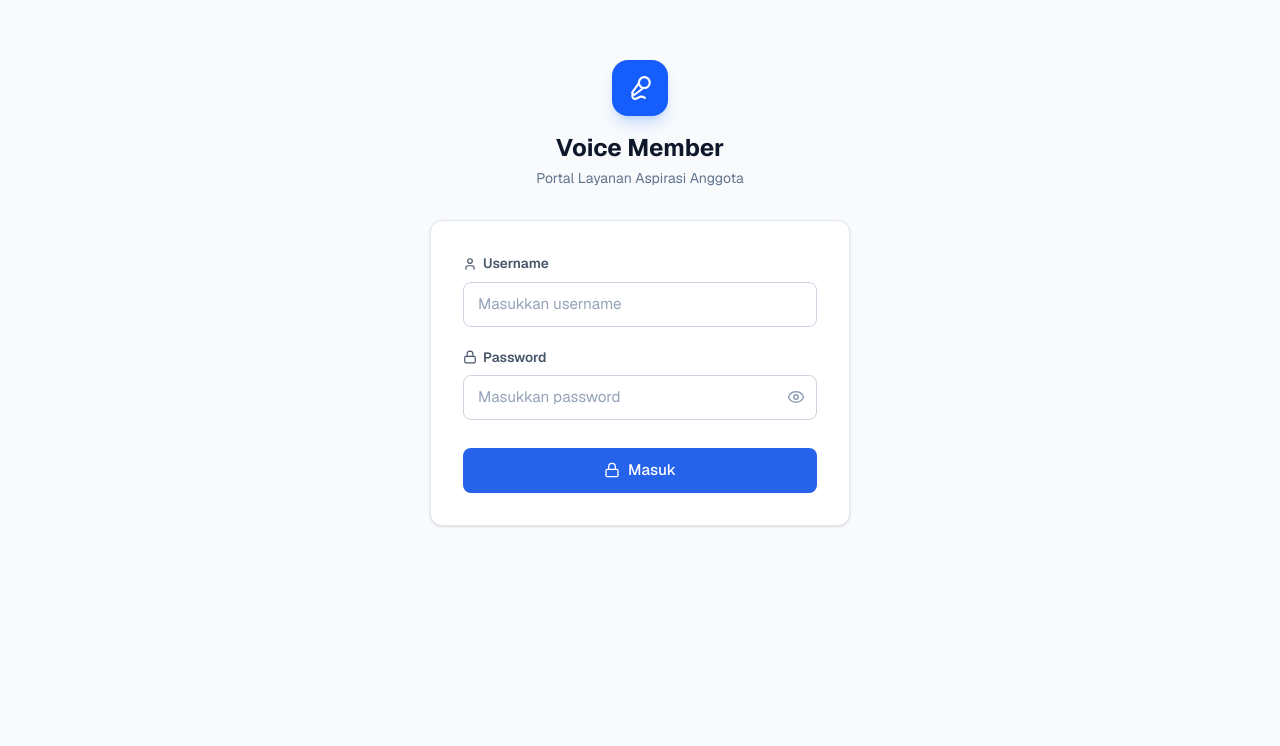
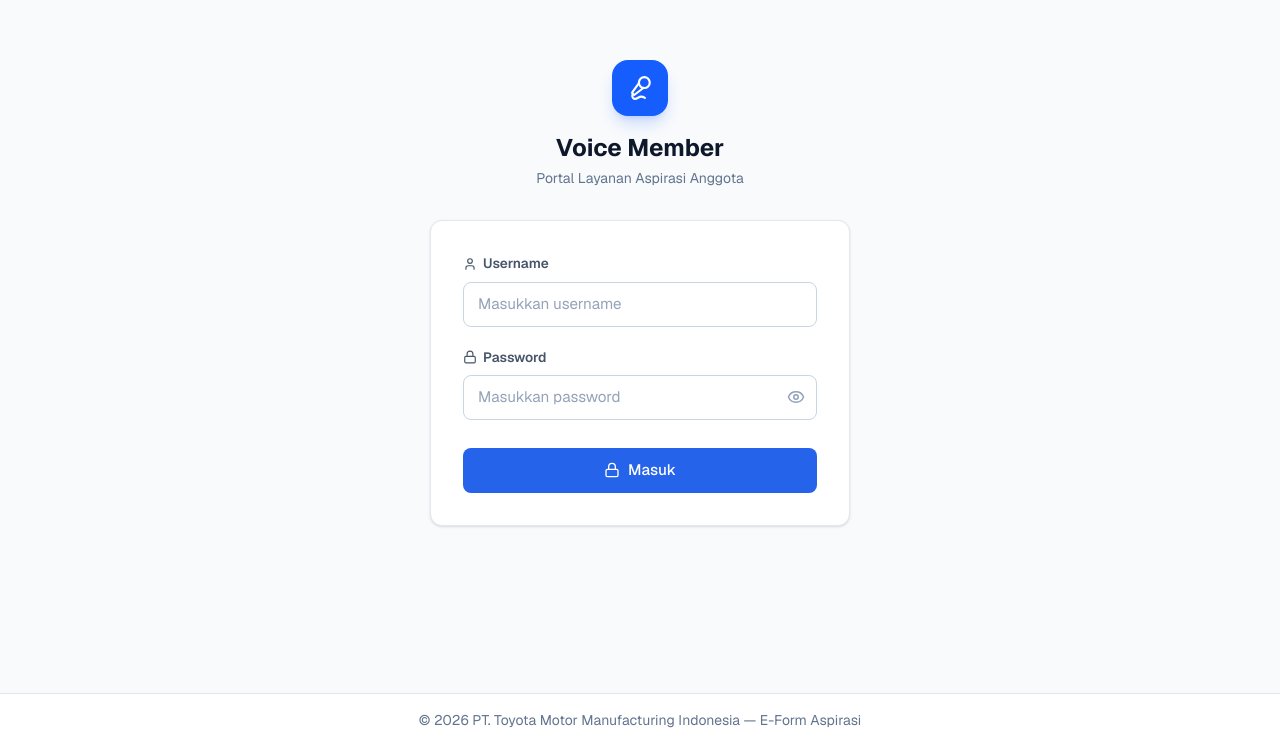
Before and after one commit to purnomowidodo074-commits/voice-member-app, a Next.js app in the folder voice-app/: page /login in a window 1280 px wide. Shown: the part 171-917 px from the top of the page. Before the commit the page ends 864 px from the top, so only its background shows below. Built offline with nearby package versions, Linux system fonts and the light colour scheme.

Commit message:
add logo

```diff
--- a/voice-app/next.config.ts
+++ b/voice-app/next.config.ts
@@ -2,6 +2,7 @@ import type { NextConfig } from "next";
 
 const nextConfig: NextConfig = {
   output: "export",
+  images: { unoptimized: true },
 };
 
 export default nextConfig;
--- a/voice-app/src/app/layout.tsx
+++ b/voice-app/src/app/layout.tsx
@@ -31,10 +31,17 @@ export default function RootLayout({
         className={`${geistSans.variable} ${geistMono.variable} antialiased`}
       >
         <AuthProvider>
-          <Navbar />
-          <main className="min-h-screen pt-16 bg-slate-50">
-            {children}
-          </main>
+          <div className="flex flex-col min-h-screen">
+            <Navbar />
+            <main className="flex-1 pt-16 bg-slate-50">
+              {children}
+            </main>
+            <footer className="bg-white border-t border-slate-200 py-4">
+              <p className="text-center text-sm text-slate-500">
+                © 2026 PT. Toyota Motor Manufacturing Indonesia — E-Form Aspirasi
+              </p>
+            </footer>
+          </div>
         </AuthProvider>
       </body>
     </html>
--- a/voice-app/src/components/Navbar.tsx
+++ b/voice-app/src/components/Navbar.tsx
@@ -1,6 +1,7 @@
 "use client";
 
 import Link from "next/link";
+import Image from "next/image";
 import { usePathname } from "next/navigation";
 import { FileText, LayoutDashboard, Mic2, LogOut, ShieldCheck, Wrench } from "lucide-react";
 import { useAuth } from "@/components/AuthProvider";
@@ -19,17 +20,28 @@ export default function Navbar() {
     >
       <div className="max-w-6xl mx-auto px-4 sm:px-6 h-16 flex items-center justify-between">
         {/* Logo */}
-        <div className="flex items-center gap-2.5">
-          <div
-            className="w-8 h-8 rounded-lg flex items-center justify-center bg-blue-600"
-          >
-            <Mic2 size={16} color="white" strokeWidth={2.5} />
-          </div>
-          <div>
-            <p className="font-bold text-slate-800 text-sm leading-none">Voice Member</p>
-            <p className="text-xs leading-none mt-0.5 text-slate-500">
-              e-Form Aspirasi
-            </p>
+        <div className="flex items-center gap-3">
+          {/* Company Logo */}
+          <Image
+            src="/logo-tmmin.png"
+            alt="PT. Toyota Motor Manufacturing Indonesia"
+            width={80}
+            height={36}
+            className="object-contain"
+          />
+
+          {/* Separator */}
+          <div className="w-px h-8 bg-slate-300" />
+
+          {/* App Logo */}
+          <div className="flex items-center gap-2">
+            <div className="w-8 h-8 rounded-lg flex items-center justify-center bg-blue-600">
+              <Mic2 size={16} color="white" strokeWidth={2.5} />
+            </div>
+            <div>
+              <p className="font-bold text-slate-800 text-sm leading-none">Voice Member</p>
+              <p className="text-xs leading-none mt-0.5 text-slate-500">e-Form Aspirasi</p>
+            </div>
           </div>
         </div>
 
```
Also changed, not shown: voice-app/public/logo-tmmin.png (added).
